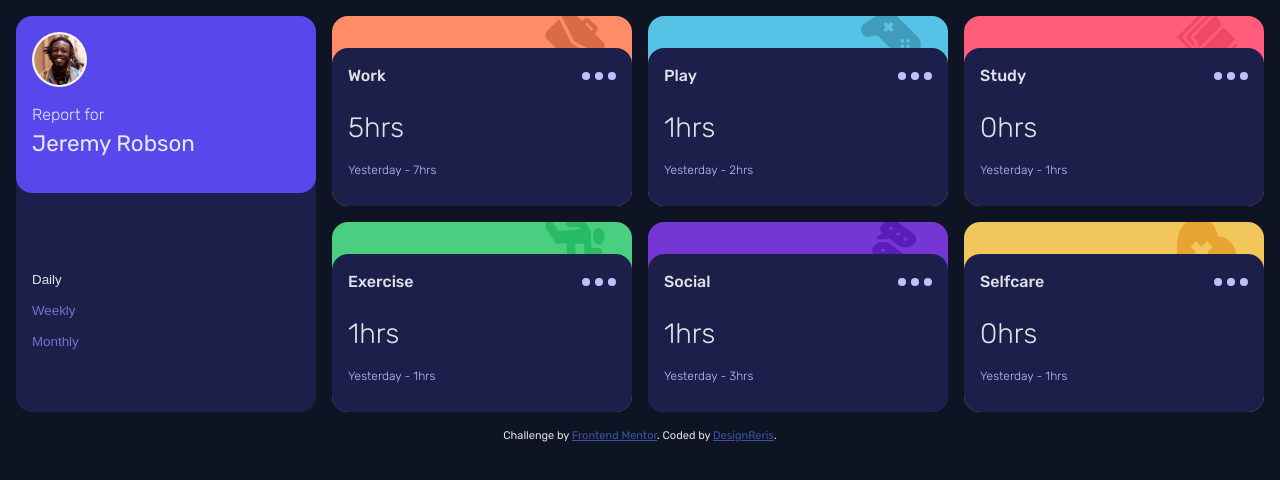
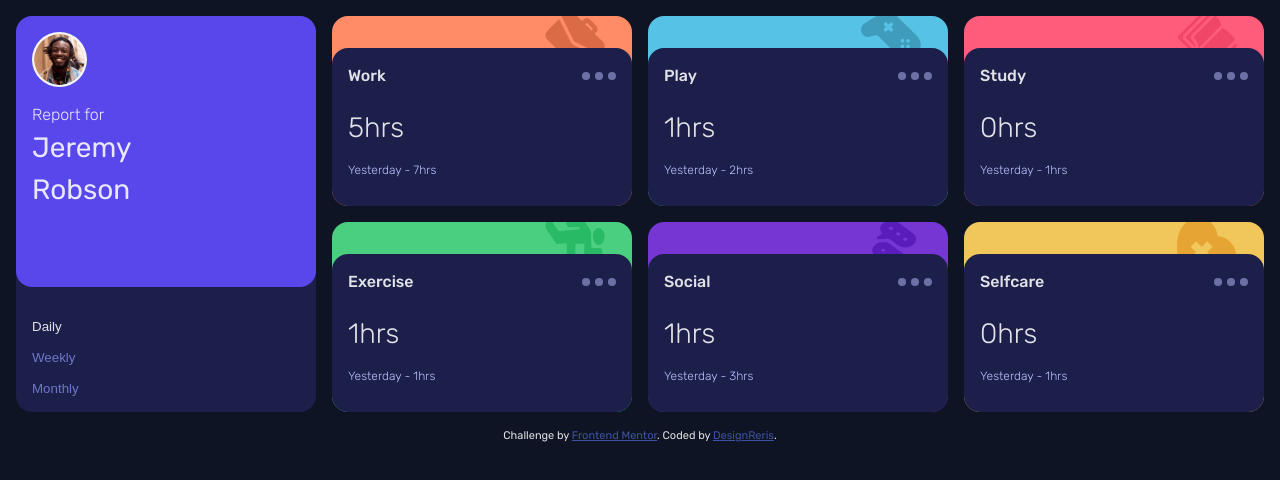
Before and after one commit to WinjiShinji/challenge_timetrackingdashboard, a React (Vite) app: page / in a window 1280 px wide. Shown: the top 480 px of the page. Built offline with nearby package versions, Linux system fonts and the light colour scheme.

Commit message:
Interaction

```diff
--- a/src/assets/images/imageList.ts
+++ b/src/assets/images/imageList.ts
@@ -5,6 +5,7 @@ import study from "./icon-study.svg"
 import exercise from "./icon-exercise.svg"
 import social from "./icon-social.svg"
 import selfcare from "./icon-self-care.svg"
+import ellipsis from "./icon-ellipsis.svg"
 
 export const imageList = {
   profile: profile,
@@ -14,4 +15,5 @@ export const imageList = {
   exercise: exercise,
   social: social,
   selfcare: selfcare,
+  ellipsis: ellipsis,
 }
--- a/src/components/CardTemplate.tsx
+++ b/src/components/CardTemplate.tsx
@@ -1,6 +1,6 @@
 import { useContext } from "react"
-import Ellipsis from "../assets/images/icon-ellipsis.svg"
 import AppContext from "../context/AppContext"
+import { imageList } from "../assets/images/imageList"
 
 type Props = {
   data: {
@@ -50,7 +50,7 @@ export default function CardTemplate({ data, image }: Props) {
         </h2>
         <img
           className="card_template-ellipsis"
-          src={Ellipsis}
+          src={imageList.ellipsis}
           alt={"Card options"}
           width={50}
           height={50}
--- a/src/context/AppContext.tsx
+++ b/src/context/AppContext.tsx
@@ -57,7 +57,7 @@ const timeReducer = (state: State, action: ReducerAction) => {
 }
 
 // ==== Context ==== //
-// @FIX: {} as Context!
+// @Note: {} as Context!
 const AppContext = createContext<Context>({} as Context)
 export const AppProvider = ({ children }: Props) => {
   const [state, dispatch] = useReducer(timeReducer, initState)
--- a/src/index.css
+++ b/src/index.css
@@ -75,6 +75,7 @@ main {
   header {
     display: flex;
     flex-direction: row;
+    height: 100%;
     width: 100%;
     padding: 1rem;
     border-radius: 16px;
@@ -111,15 +112,25 @@ main {
       h1 {
         font-size: 1.4rem;
         font-weight: 400;
+        max-width: 10ch;
+        text-overflow: ellipsis;
+
+        @media screen and (min-width: 768px) {
+          font-size: 1.75rem;
+        }
       }
     }
   }
+  header:hover {
+    cursor: pointer;
+    filter: brightness(1.2);
+  }
+
   .card_body {
     display: flex;
     flex-direction: row;
     justify-content: center;
     align-content: center;
-    height: 100%;
     width: 100%;
     padding: 1rem;
 
@@ -227,12 +238,18 @@ main {
       justify-self: end;
       align-self: end;
       grid-area: 1/2;
+      filter: opacity(50%);
 
       @media screen and (min-width: 768px) {
         align-self: start;
         margin-top: 0.5rem;
       }
     }
+    img:hover {
+      cursor: pointer;
+      filter: opacity(100%);
+    }
+
     p {
       font-size: 0.75rem;
       font-weight: 300;
@@ -245,6 +262,11 @@ main {
         grid-area: 3/1/-1/-1;
       }
     }
+  }
+
+  .card_template-body:hover {
+    cursor: pointer;
+    filter: brightness(1.4);
   }
 }
 
```
